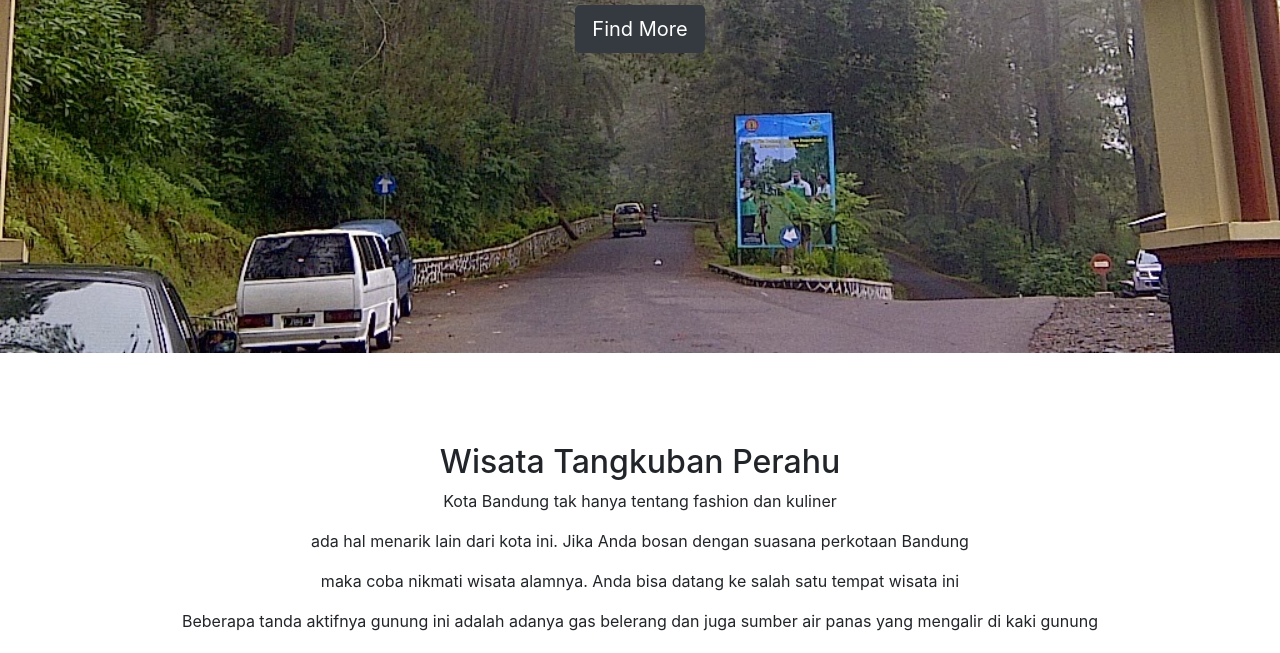
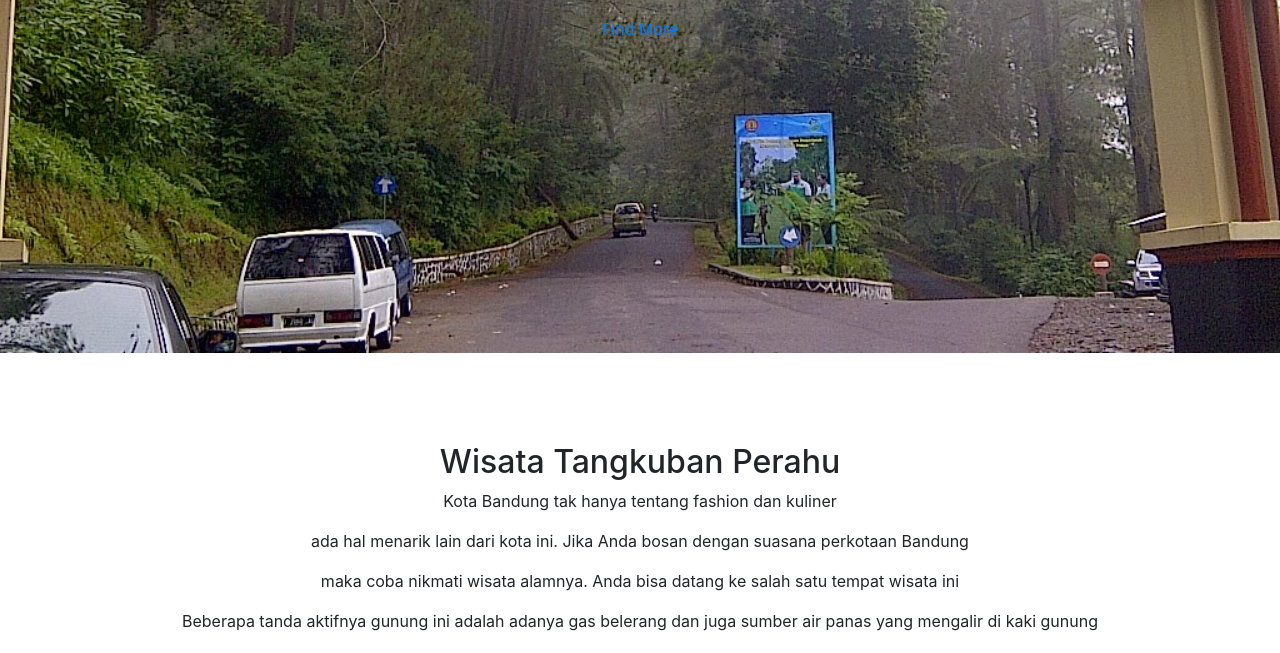
Before and after one commit to ridwanpastrana/ridwanpastranaa, a website with bundled scripts: page index.html in a window 1280 px wide. Shown: the part 447-1100 px from the top of the page. Built offline with nearby package versions, Linux system fonts and the light colour scheme.

Commit message:
link 2 more

```diff
--- a/index.html
+++ b/index.html
@@ -54,7 +54,7 @@
             <h1>Wisata Alam</h1>
             <h3>Tangkuban Perahu</h3>
             <br>
-            <a href="#about" class="btn btn-dark btn-lg js-scroll-trigger">Find More</a>
+            <a><a target="_blank" href="https://www.google.co.id/search?q=tangkuban+perahu&dcr=0&source=lnms&sa=X&ved=0ahUKEwikmfSdwKXXAhUKhrwKHdtiC-EQ_AUICSgA&biw=1366&bih=620&dpr=1">Find More</a>
           </div>
         </header>
 
```
